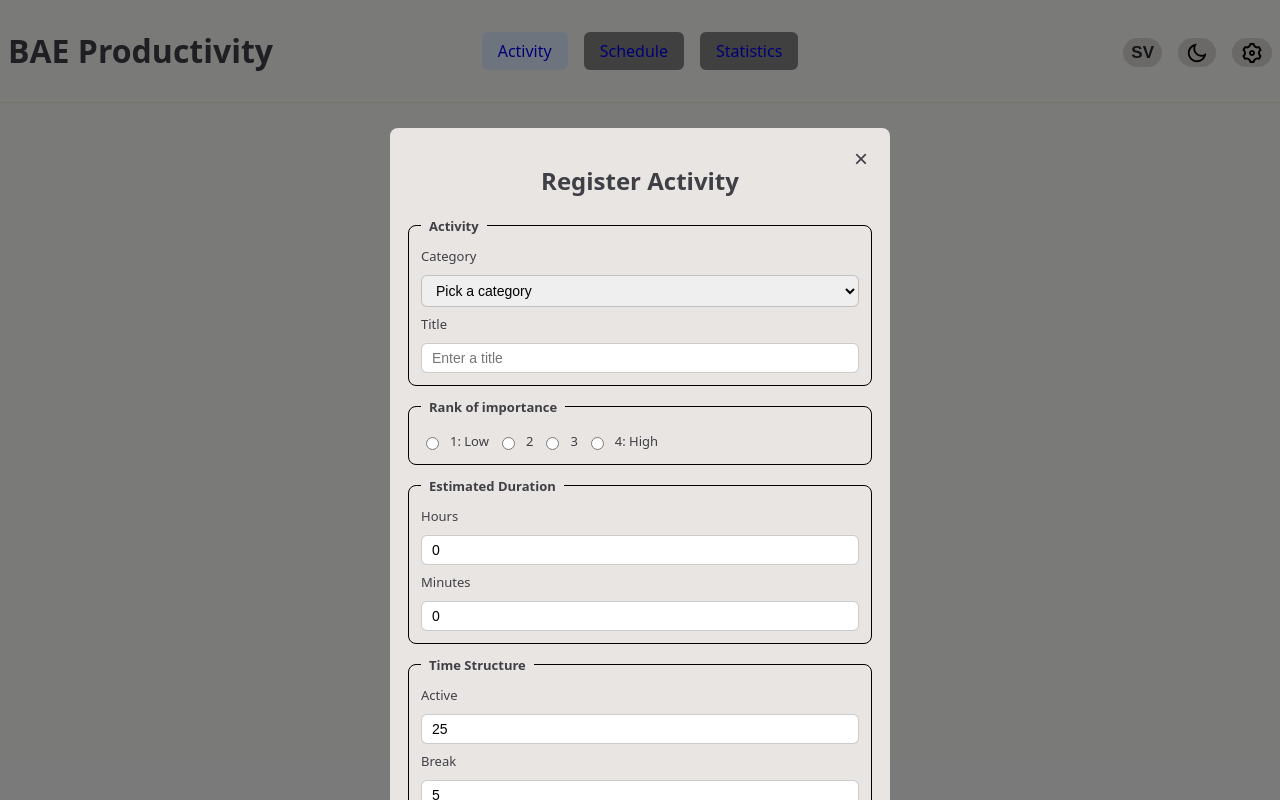
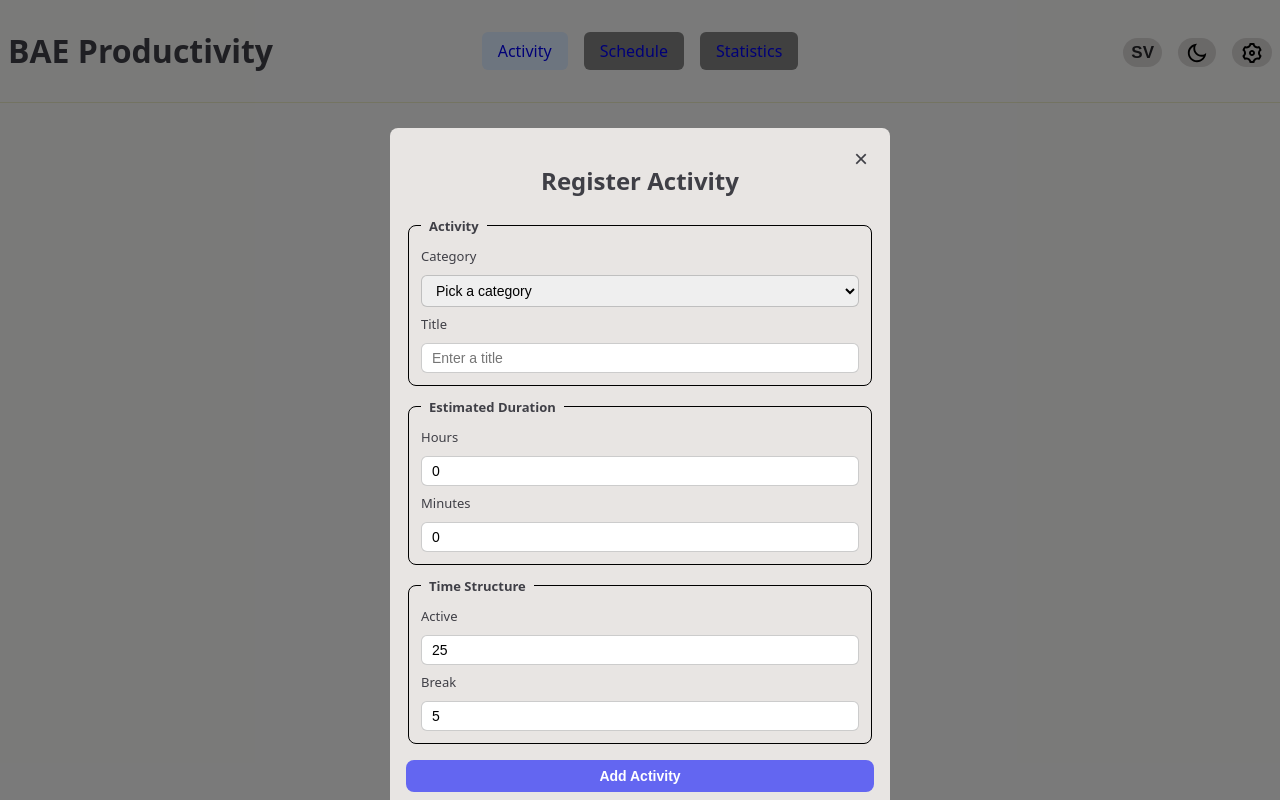
Before and after one commit to ollewarne/linkoping-pps, a React (Vite) app: page / in a window 1280 px wide. Both pictures are taken after a click on the element "Create Activity". Built offline with nearby package versions, Linux system fonts and the light colour scheme.

Commit message:
remove ranking and added notification on save

```diff
--- a/src/components/ActivityForm/ActivityForm.jsx
+++ b/src/components/ActivityForm/ActivityForm.jsx
@@ -6,6 +6,7 @@ import { calculateDuration, toTotalMinutes } from "../../utils/validateTime";
 import { userOptions } from "../../constants/userOptions";
 import { languageLibrary } from "../../locales/language";
 import { useTranslator } from "../../contexts/languageContext";
+import { useNotification } from "../../contexts/NotificationContext";
 
 function getNextActivityId(activities) {
   const ids = activities
@@ -18,13 +19,13 @@ function ActivityForm({ onClose }) {
     const [validationError, setValidationError] = useState("");
     const [selectedCategory, setSelectedCategory] = useState("");
     const { activities, activityDispatch } = useActivities();
+    const { showNotification } = useNotification();
     const nextId = getNextActivityId(activities);
 
     const categories = userOptions[language].category
     // ["Administrative", "Creative", "Technical", "Analytical", "Communication", "Planning", "Learning", "Sales & Marketing", "Support", "Operations", "Meeting"]
 
 
-    const MEETING_RANKING = "5";
 
     function validateInputs(hoursValue, minutesValue) {
         const hours = +hoursValue;
@@ -70,7 +71,6 @@ function ActivityForm({ onClose }) {
                 category: form.category.value,
                 isMeeting: true,
                 title: form.activityTitle.value,
-                ranking: MEETING_RANKING,
                 meetingTimes: { start: hoursInput.value, end: minutesInput.value },
                 estimatedDuration: calculateDuration(hoursInput.value, minutesInput.value),
                 currentlyActive: false,
@@ -85,7 +85,6 @@ function ActivityForm({ onClose }) {
                 category: form.category.value,
                 isMeeting: false,
                 title: form.activityTitle.value,
-                ranking: form.activityRating.value,
                 estimatedDuration: toTotalMinutes(+hoursInput.value, +minutesInput.value),
                 activeTime: form.activeTime.value,
                 breakTime: form.breakTime.value,
@@ -104,6 +103,7 @@ function ActivityForm({ onClose }) {
         hoursInput.setCustomValidity('');
         minutesInput.setCustomValidity('');
         setValidationError('');
+        showNotification("Activity Saved!");
         onClose();
     }
 
@@ -137,14 +137,6 @@ function ActivityForm({ onClose }) {
                     ) : (
                         <>
                             <fieldset>
-                                <legend>{languageLibrary[language].form2Rank}</legend>
-                                <input type="radio" name="activityRating" id="rating1" value="1" required /><label htmlFor="rating1">{languageLibrary[language].form2RankLow}</label>
-                                <input type="radio" name="activityRating" id="rating2" value="2" /><label htmlFor="rating2">2</label>
-                                <input type="radio" name="activityRating" id="rating3" value="3" /><label htmlFor="rating3">3</label>
-                                <input type="radio" name="activityRating" id="rating4" value="4" /><label htmlFor="rating4">{languageLibrary[language].form2RankHigh}</label>
-                            </fieldset>
-
-                            <fieldset>
                                 <legend>{languageLibrary[language].form2EstimatedDuration}</legend>
                                 <label htmlFor="hours">{languageLibrary[language].hours}</label>
                                 <input name="hours" type="number" defaultValue={0} onBlur={handleBlur} />
```
